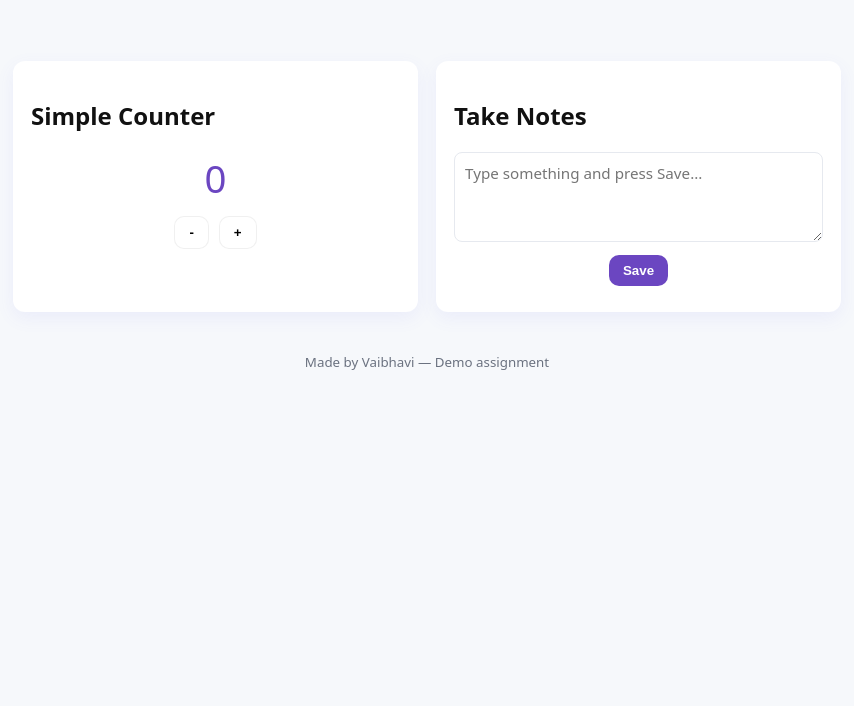
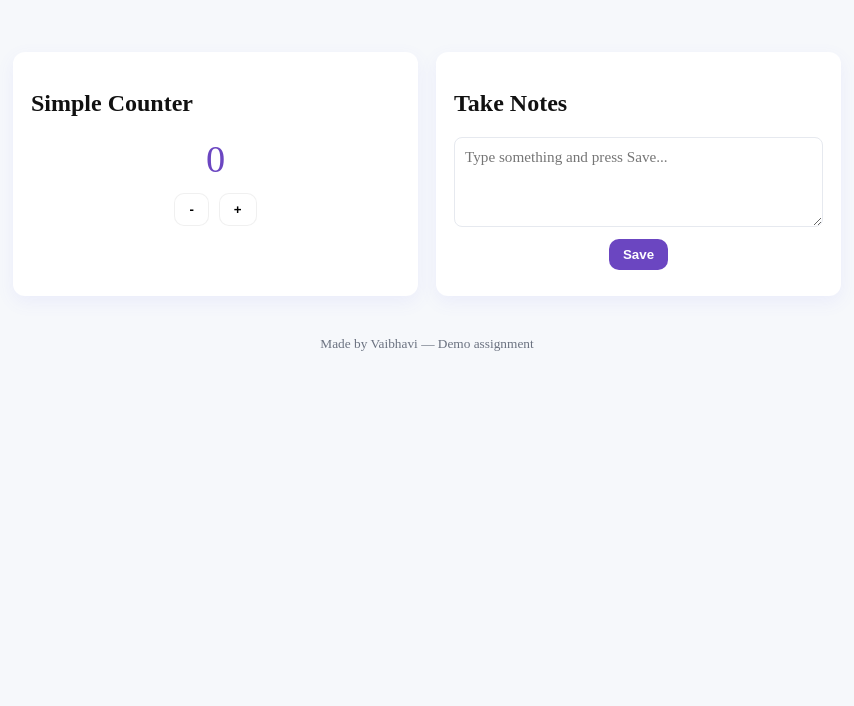
Before and after one commit to vaibhavivdeshmukh/assignment-repo, a plain HTML site: page index.html in a window 1280 px wide. Shown: the part 94-800 px from the top of the page, without its empty margins (213-1067 px from the left). Drawn offline with Linux system fonts and the light colour scheme.

Commit message:
new css commit

```diff
--- a/styles.css
+++ b/styles.css
@@ -5,7 +5,6 @@
   --muted: #6b7280;
   --shadow: 0 6px 18px rgba(99,102,241,0.08);
   --radius: 12px;
-  font-family: "Quicksand", system-ui, -apple-system, "Segoe UI", Roboto, "Helvetica Neue", Arial;
 }
 
 *{box-sizing:border-box}
```
